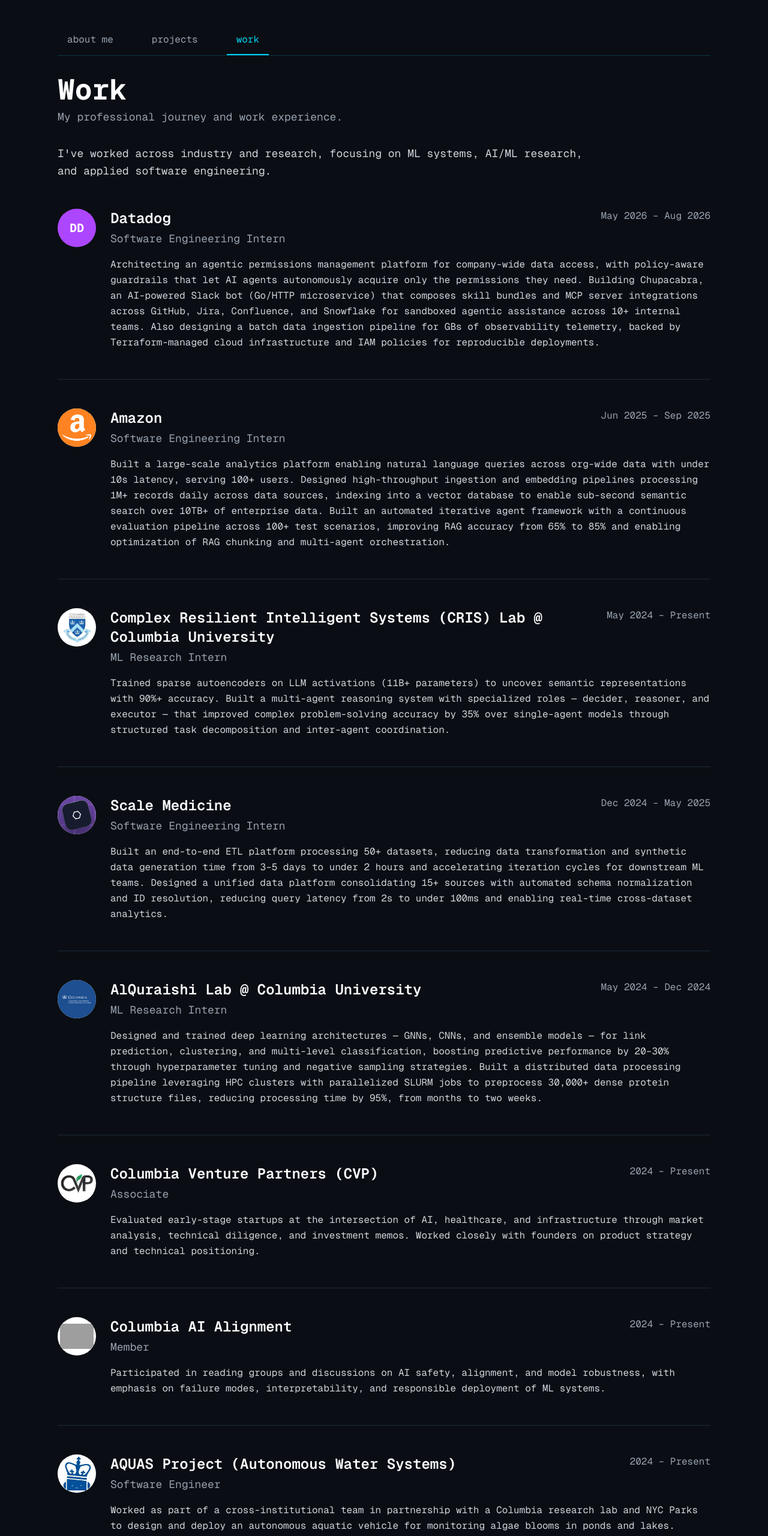
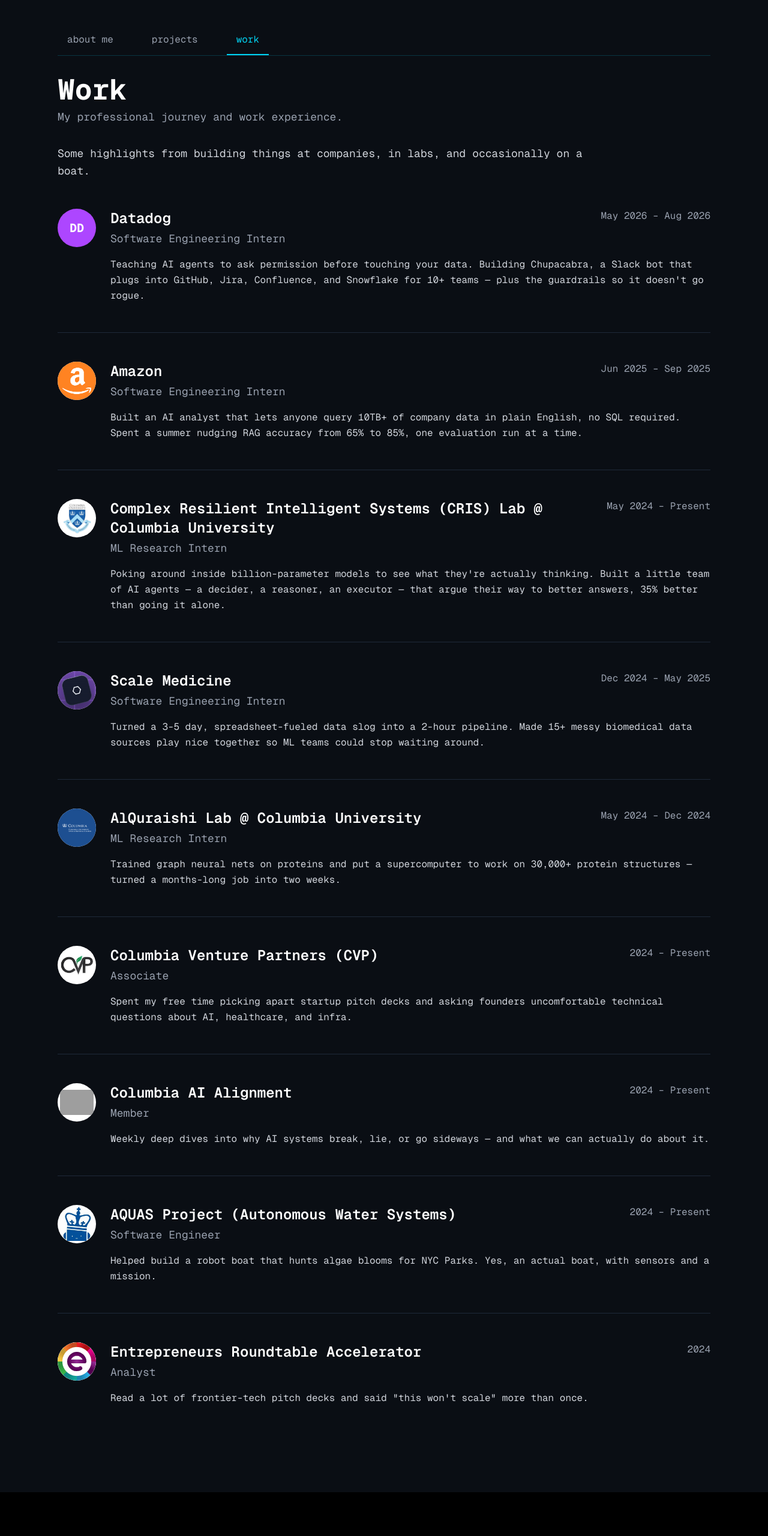
Before and after one commit to ShreyaAmalapurapu/Final-Portfolio, a Next.js app: page /work in a window 1280 px wide. Shown: the part 234-2795 px from the top of the page at 60% size. After the commit the page ends 2722 px from the top, so only its background shows below. Built offline with nearby package versions, Linux system fonts and the light colour scheme; grey boxes are pictures that could not be loaded.

Commit message:
Make work experience blurbs shorter and more personality-driven
Trims each entry to 1-2 punchy sentences instead of resume-style bullet
paragraphs, while keeping the concrete numbers.

Co-Authored-By: Claude Sonnet 5 <noreply@anthropic.com>

```diff
--- a/app/work/page.tsx
+++ b/app/work/page.tsx
@@ -27,7 +27,7 @@ export default function WorkPage() {
           </div>
 
           <p className="text-gray-300 leading-relaxed text-lg max-w-4xl">
-            I've worked across industry and research, focusing on ML systems, AI/ML research, and applied software engineering.
+            Some highlights from building things at companies, in labs, and occasionally on a boat.
           </p>
 
           {/* Work Experience Cards */}
@@ -48,7 +48,7 @@ export default function WorkPage() {
                   <p className="text-gray-400 whitespace-nowrap">May 2026 – Aug 2026</p>
                 </div>
                 <p className="text-gray-300 mt-4 leading-relaxed">
-                  Architecting an agentic permissions management platform for company-wide data access, with policy-aware guardrails that let AI agents autonomously acquire only the permissions they need. Building Chupacabra, an AI-powered Slack bot (Go/HTTP microservice) that composes skill bundles and MCP server integrations across GitHub, Jira, Confluence, and Snowflake for sandboxed agentic assistance across 10+ internal teams. Also designing a batch data ingestion pipeline for GBs of observability telemetry, backed by Terraform-managed cloud infrastructure and IAM policies for reproducible deployments.
+                  Teaching AI agents to ask permission before touching your data. Building Chupacabra, a Slack bot that plugs into GitHub, Jira, Confluence, and Snowflake for 10+ teams — plus the guardrails so it doesn't go rogue.
                 </p>
               </div>
             </div>
@@ -69,7 +69,7 @@ export default function WorkPage() {
                   <p className="text-gray-400 whitespace-nowrap">Jun 2025 – Sep 2025</p>
                 </div>
                 <p className="text-gray-300 mt-4 leading-relaxed">
-                  Built a large-scale analytics platform enabling natural language queries across org-wide data with under 10s latency, serving 100+ users. Designed high-throughput ingestion and embedding pipelines processing 1M+ records daily across data sources, indexing into a vector database to enable sub-second semantic search over 10TB+ of enterprise data. Built an automated iterative agent framework with a continuous evaluation pipeline across 100+ test scenarios, improving RAG accuracy from 65% to 85% and enabling optimization of RAG chunking and multi-agent orchestration.
+                  Built an AI analyst that lets anyone query 10TB+ of company data in plain English, no SQL required. Spent a summer nudging RAG accuracy from 65% to 85%, one evaluation run at a time.
                 </p>
               </div>
             </div>
@@ -90,7 +90,7 @@ export default function WorkPage() {
                   <p className="text-gray-400 whitespace-nowrap">May 2024 – Present</p>
                 </div>
                 <p className="text-gray-300 mt-4 leading-relaxed">
-                  Trained sparse autoencoders on LLM activations (11B+ parameters) to uncover semantic representations with 90%+ accuracy. Built a multi-agent reasoning system with specialized roles — decider, reasoner, and executor — that improved complex problem-solving accuracy by 35% over single-agent models through structured task decomposition and inter-agent coordination.
+                  Poking around inside billion-parameter models to see what they're actually thinking. Built a little team of AI agents — a decider, a reasoner, an executor — that argue their way to better answers, 35% better than going it alone.
                 </p>
               </div>
             </div>
@@ -111,7 +111,7 @@ export default function WorkPage() {
                   <p className="text-gray-400 whitespace-nowrap">Dec 2024 – May 2025</p>
                 </div>
                 <p className="text-gray-300 mt-4 leading-relaxed">
-                  Built an end-to-end ETL platform processing 50+ datasets, reducing data transformation and synthetic data generation time from 3–5 days to under 2 hours and accelerating iteration cycles for downstream ML teams. Designed a unified data platform consolidating 15+ sources with automated schema normalization and ID resolution, reducing query latency from 2s to under 100ms and enabling real-time cross-dataset analytics.
+                  Turned a 3-5 day, spreadsheet-fueled data slog into a 2-hour pipeline. Made 15+ messy biomedical data sources play nice together so ML teams could stop waiting around.
                 </p>
               </div>
             </div>
@@ -132,7 +132,7 @@ export default function WorkPage() {
                   <p className="text-gray-400 whitespace-nowrap">May 2024 – Dec 2024</p>
                 </div>
                 <p className="text-gray-300 mt-4 leading-relaxed">
-                  Designed and trained deep learning architectures — GNNs, CNNs, and ensemble models — for link prediction, clustering, and multi-level classification, boosting predictive performance by 20–30% through hyperparameter tuning and negative sampling strategies. Built a distributed data processing pipeline leveraging HPC clusters with parallelized SLURM jobs to preprocess 30,000+ dense protein structure files, reducing processing time by 95%, from months to two weeks.
+                  Trained graph neural nets on proteins and put a supercomputer to work on 30,000+ protein structures — turned a months-long job into two weeks.
                 </p>
               </div>
             </div>
@@ -153,7 +153,7 @@ export default function WorkPage() {
                   <p className="text-gray-400 whitespace-nowrap">2024 – Present</p>
                 </div>
                 <p className="text-gray-300 mt-4 leading-relaxed">
-                  Evaluated early-stage startups at the intersection of AI, healthcare, and infrastructure through market analysis, technical diligence, and investment memos. Worked closely with founders on product strategy and technical positioning.
+                  Spent my free time picking apart startup pitch decks and asking founders uncomfortable technical questions about AI, healthcare, and infra.
                 </p>
               </div>
             </div>
@@ -174,7 +174,7 @@ export default function WorkPage() {
                   <p className="text-gray-400 whitespace-nowrap">2024 – Present</p>
                 </div>
                 <p className="text-gray-300 mt-4 leading-relaxed">
-                  Participated in reading groups and discussions on AI safety, alignment, and model robustness, with emphasis on failure modes, interpretability, and responsible deployment of ML systems.
+                  Weekly deep dives into why AI systems break, lie, or go sideways — and what we can actually do about it.
                 </p>
               </div>
             </div>
@@ -195,7 +195,7 @@ export default function WorkPage() {
                   <p className="text-gray-400 whitespace-nowrap">2024 – Present</p>
                 </div>
                 <p className="text-gray-300 mt-4 leading-relaxed">
-                  Worked as part of a cross-institutional team in partnership with a Columbia research lab and NYC Parks to design and deploy an autonomous aquatic vehicle for monitoring algae blooms in ponds and lakes. Contributed to system design, sensor-driven data collection, and control logic, enabling real-world environmental monitoring and targeted treatment dispersal to support ecosystem health.
+                  Helped build a robot boat that hunts algae blooms for NYC Parks. Yes, an actual boat, with sensors and a mission.
                 </p>
               </div>
             </div>
@@ -216,7 +216,7 @@ export default function WorkPage() {
                   <p className="text-gray-400 whitespace-nowrap">2024</p>
                 </div>
                 <p className="text-gray-300 mt-4 leading-relaxed">
-                  Conducted diligence on frontier technology startups, focusing on AI-driven products and data-intensive systems. Analyzed business models, competitive landscapes, and technical differentiation.
+                  Read a lot of frontier-tech pitch decks and said "this won't scale" more than once.
                 </p>
               </div>
             </div>
```
